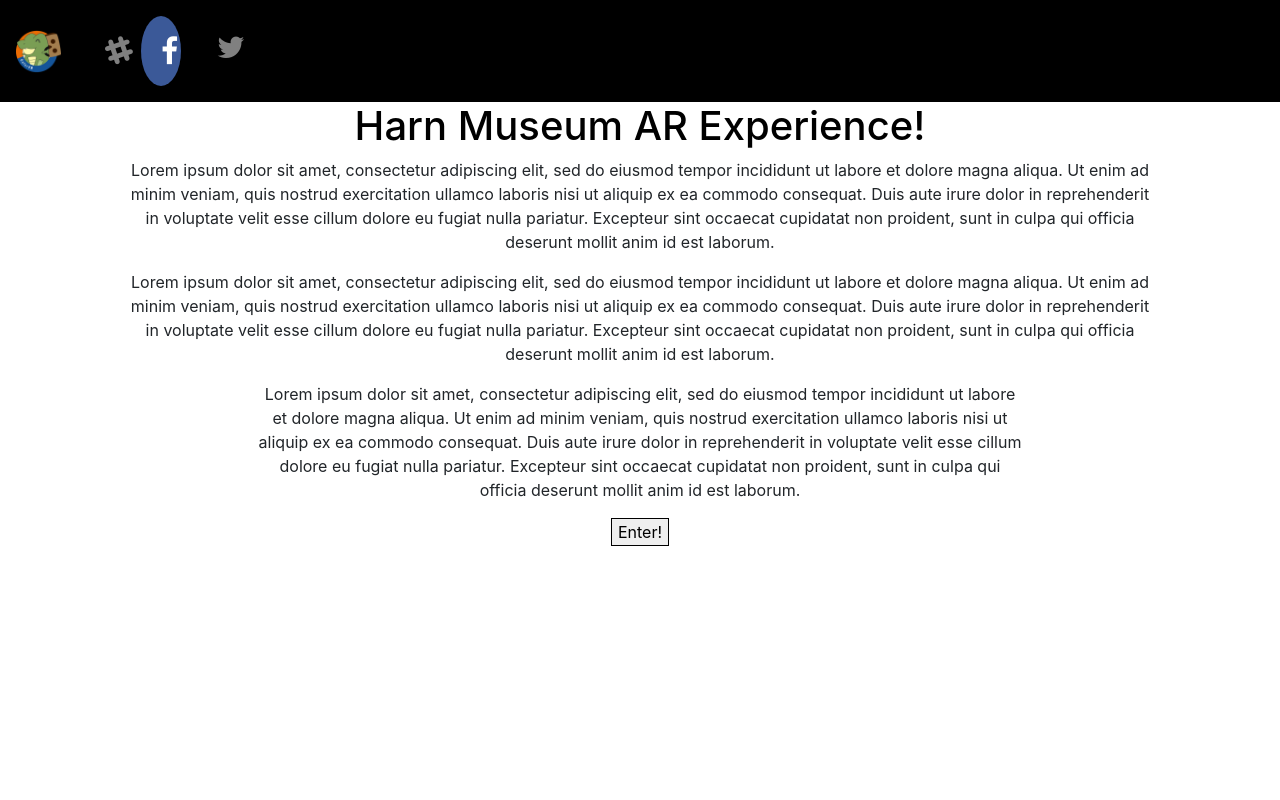
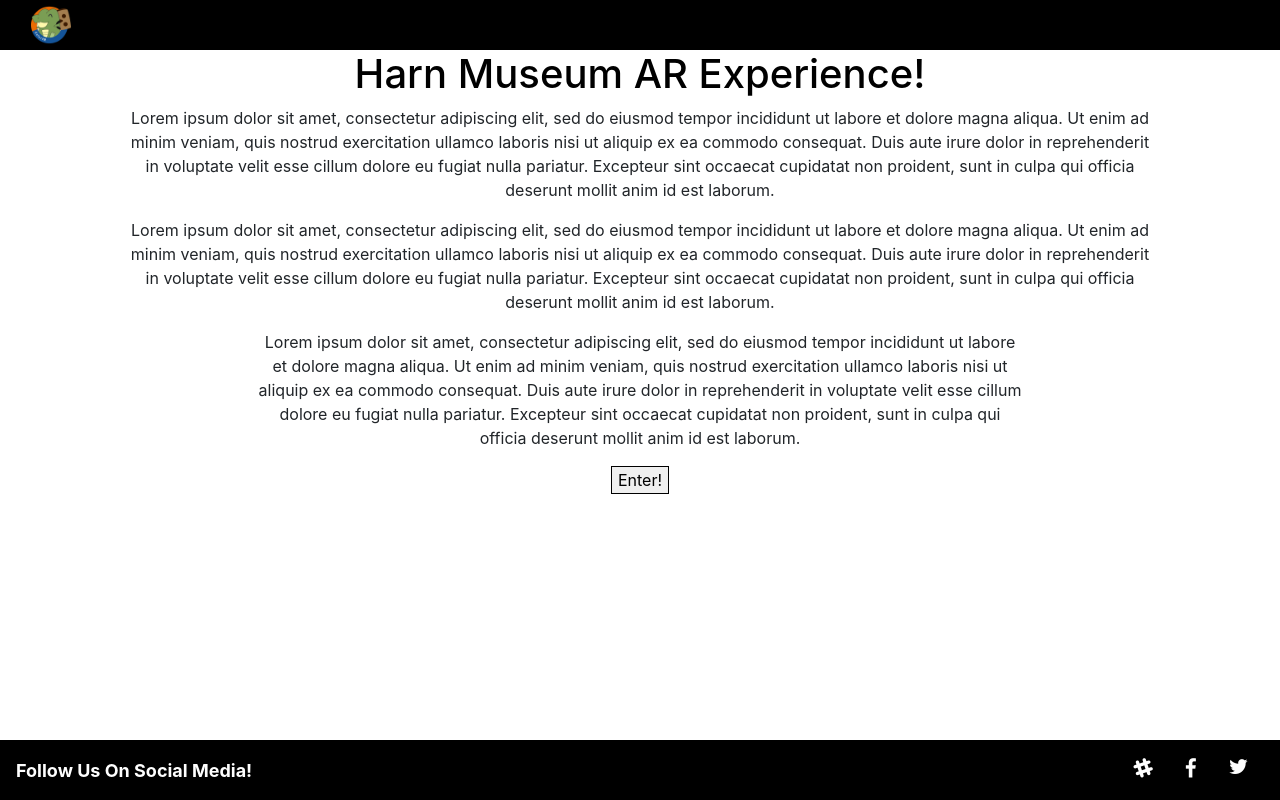
Before and after one commit to UFGatorVR/Harn-WebAR-Project, a website: page client/views/landing.view.html in a window 1280 px wide. Drawn offline with nearby package versions, Linux system fonts and the light colour scheme.

Commit message:
Made changes to the landing page

```diff
--- a/client/landing.css
+++ b/client/landing.css
@@ -1,17 +1,40 @@
-.fa {
-    padding: 20px;
-    font-size: 30px;
-    width: 30px;
-    text-align: center;
-    text-decoration: none;
-    border-radius: 50%;
+.navbar {
+  max-height: 50px;
+}
+
+.navbar-brand {
+  padding: 0 15px;
+  padding-top: 20px;
+  height: 80px;
+  line-height: 80px;
+}
+
+
+.social-footer {
+    padding: 1rem;
+    background: #8a8a8a;
+    display: flex;
+    position: absolute;
+    bottom: 0;
+    width: 100%;
+    -webkit-align-items: center;
+        -ms-flex-align: center;
+            align-items: center;
+    -webkit-justify-content: space-between;
+        -ms-flex-pack: justify;
+            justify-content: space-between;
   }
 
-  .fa:hover {
-    opacity: 0.7;
+  .social-footer .social-footer-icons li:last-of-type {
+    margin-right: 0;
   }
 
-  .fa-facebook {
-    background: #3B5998;
-    color: white;
+  .social-footer .social-footer-icons .fa {
+    font-size: 1.3rem;
+    color: #fefefe;
   }
+
+  .social-footer .social-footer-icons .fa:hover {
+    color: #4a4a4a;
+    transition: color 0.3s ease-in;
+  }
--- a/client/views/landing.view.html
+++ b/client/views/landing.view.html
@@ -8,15 +8,11 @@
     <nav class="navbar navbar-expand-lg navbar-dark justify-content-between" style="background-color: black; background-image: none">
 
       <a class="navbar-brand" href="#">
-          <img src="../assets/favicon/android-chrome-192x192.png" width="45" height="45" class="d-inline-block align-top" alt="">
+          <img src="../assets/favicon/android-chrome-192x192.png" width="40" height="40" class="d-inline-block align-top" alt="">
       </a>
 
       <div class="collapse navbar-collapse" id="navbarNav">
-        <ul class="navbar-nav">
-          <li class="nav-item"><a class="nav-link" href="https://gatorvr.slack.com/"><i class="fa fa-slack"></i></a></li>
-          <li class="nav-item"><a class="nav-link" href="https://facebook.com/groups/gatorvr/"><i class="fa fa-facebook"></i></a></li>
-          <li class="nav-item"><a class="nav-link" href="https://gatorvr.weebly.com/"><i class="fa fa-twitter fa-lg"></i></a></li>
-        </ul>
+        <ul class="navbar-nav"></ul>
       </div>
     </nav>
 
@@ -42,5 +38,17 @@
       <!-- <script sstrc="./script.js"></script> -->
       <button ui-sref="ar" style=" display: inline-block; margin-left: auto;
       margin-right: auto; color:black; border: 1px solid black; margin-bottom: 30px;">Enter!</button>
-  </div>
+    </div>
+
+    <footer class="social-footer" style="background-color: black; background-image: none; max-height: 60px">
+      <div class="social-footer-left">
+        <div class="text-right"><strong style="color: #fefefe; font-size: 18px;">Follow Us On Social Media!</strong></div>
+      </div>
+      <div class="social-footer-icons">
+        <ul style="display: flex; list-style-type: none; padding-top: 15px">
+          <li class="nav-item"><a class="nav-link" href="https://gatorvr.slack.com/"><i class="fa fa-slack"></i></a></li>
+          <li class="nav-item"><a class="nav-link" href="https://facebook.com/groups/gatorvr/"><i class="fa fa-facebook"></i></a></li>
+          <li class="nav-item"><a class="nav-link" href="https://gatorvr.weebly.com/"><i class="fa fa-twitter fa-lg"></i></a></li>
+        </ul>
+      </div>
 </body>
```
